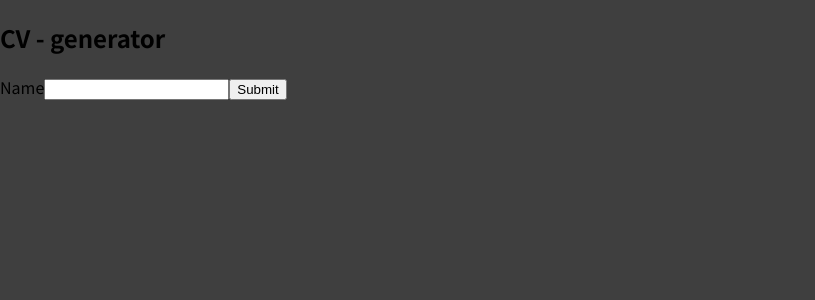
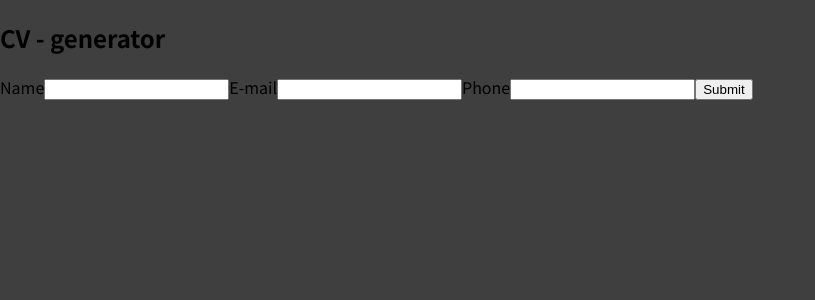
Before and after one commit to Piperski13/cv-application-generator, a React (Create React App) app: page / in a window 1280 px wide. Shown: the top 300 px of the page, without its empty margins (0-815 px from the left). Built offline with nearby package versions, Linux system fonts and the light colour scheme.

Commit message:
Working form , state

```diff
--- a/src/App.js
+++ b/src/App.js
@@ -1,11 +1,18 @@
 import { useState } from "react";
 
 function App() {
-  const [name, setName] = useState("");
+  const [inputs, setInputs] = useState({});
 
+  const handleChange = (e) => {
+    const name = e.target.name;
+    const value = e.target.value;
+
+    setInputs((values) => ({ ...values, [name]: value }));
+  };
   const handleOnSubmit = (e) => {
     e.preventDefault();
-    console.log("Log object: ", name);
+    console.log(inputs);
+    setInputs({});
   };
 
   return (
@@ -14,9 +21,24 @@ function App() {
       <form onSubmit={handleOnSubmit}>
         <label>Name</label>
         <input
+          name="name"
+          value={inputs.name || ""}
           type="text"
-          value={name}
-          onChange={(event) => setName(event.target.value)}
+          onChange={handleChange}
+        />
+        <label>E-mail</label>
+        <input
+          name="email"
+          value={inputs.email || ""}
+          type="email"
+          onChange={handleChange}
+        />
+        <label>Phone</label>
+        <input
+          name="number"
+          value={inputs.number || ""}
+          type="number"
+          onChange={handleChange}
         />
         <button type="submit">Submit</button>
       </form>
```
